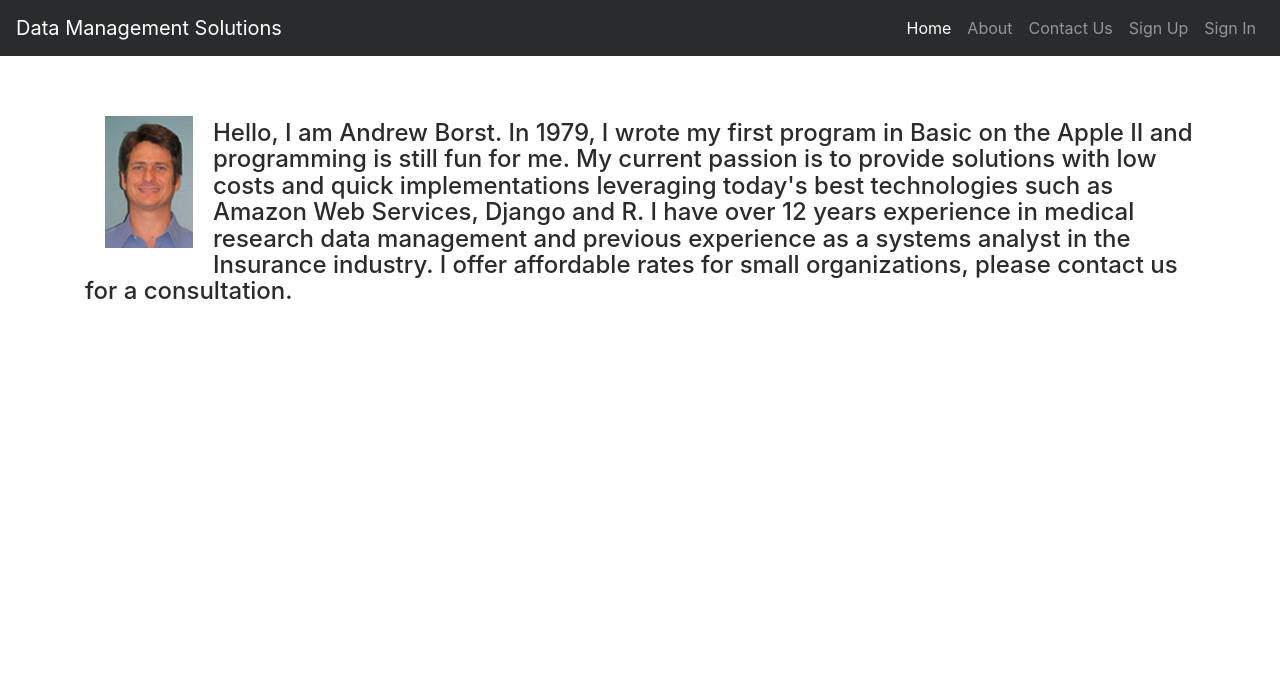
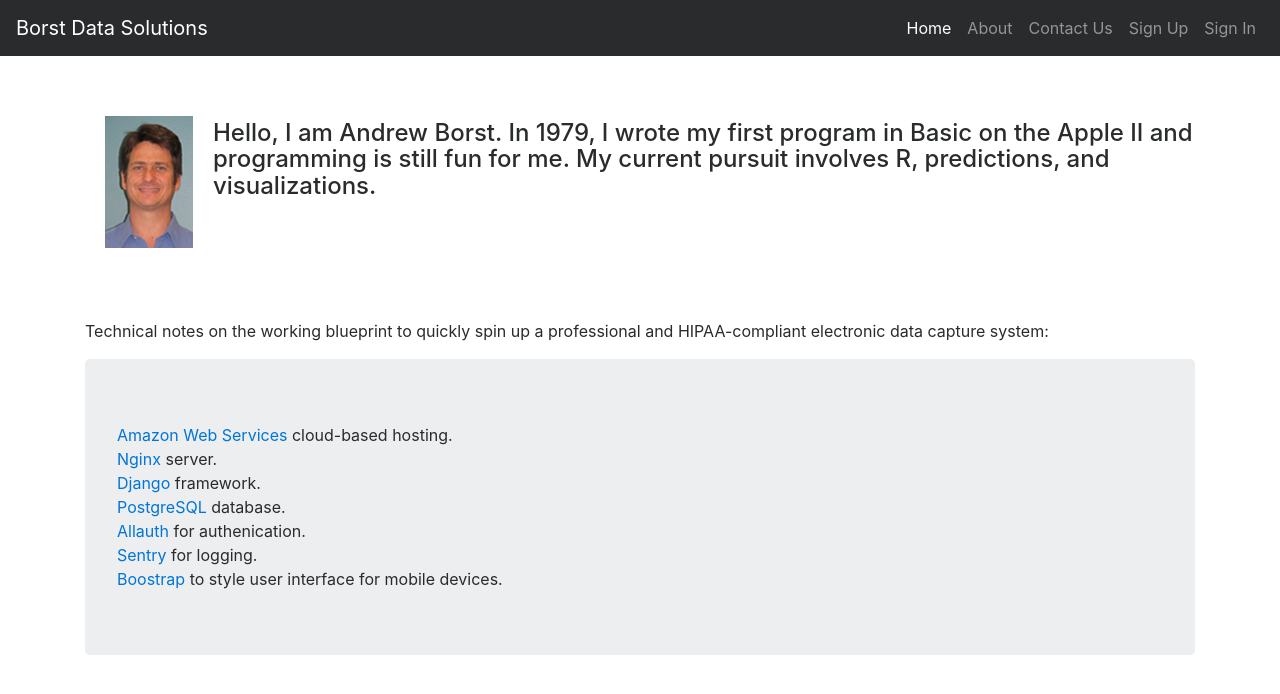
Before and after one commit to AndrewBorst/statapp, a Django app: page /about/ in a window 1280 px wide. Shown: the top 694 px of the page. Run offline with Django 3.2, Linux system fonts and the light colour scheme; some libraries are stand-ins or nearby versions.

Commit message:
no consulting talk

```diff
--- a/statapp/templates/base.html
+++ b/statapp/templates/base.html
@@ -5,7 +5,7 @@
 <head>
   <meta charset="utf-8">
   <meta http-equiv="x-ua-compatible" content="ie=edge">
-  <title>{% block title %}Data Management {% endblock title %}</title>
+  <title>{% block title %}Borst! {% endblock title %}</title>
   <meta name="viewport" content="width=device-width, initial-scale=1.0">
   <meta name="description" content="">
   <meta name="author" content="">
@@ -36,7 +36,7 @@
           <span class="navbar-toggler-icon"></span>
         </button>
 
-      <a class="navbar-brand" href="{% url 'home' %}">Data Management Solutions</a>
+      <a class="navbar-brand" href="{% url 'home' %}">Borst Data Solutions</a>
 
       <div class="collapse navbar-collapse" id="navbarSupportedContent">
         <ul class="navbar-nav ml-auto w-100 justify-content-end">
--- a/statapp/templates/pages/about.html
+++ b/statapp/templates/pages/about.html
@@ -5,11 +5,23 @@
 <div class="content-heading">
         <br>
         <h4>Hello, I am Andrew Borst. In 1979, I wrote my first program in Basic on the Apple II and programming is still fun
-                for me. My current passion is to provide solutions with low costs and quick implementations leveraging today's
-                best technologies such as Amazon Web Services, Django and R. I have over 12 years experience in medical research
-                data management and previous experience as a systems analyst in the Insurance industry. I offer affordable
-                rates for small organizations, please contact us for a consultation. </h4>
+                for me. My current pursuit involves R, predictions, and visualizations. </h4>
 </div>
 <br>
+      <p><br><br><br></p>
+      <p>Technical notes on the working blueprint to quickly spin up a professional and HIPAA-compliant electronic data capture
+        system: </p>
+      <ul class="list-unstyled">
+        <div class="jumbotron">
+          <li><a href="https://aws.amazon.com/">Amazon Web Services</a> cloud-based hosting. </li>
+          <li><a href="https://www.nginx.com/">Nginx</a> server. </li>
+          <li><a href="https://www.djangoproject.com/">Django</a> framework. </li>
+          <li><a href="https://www.postgresql.org/about/">PostgreSQL</a> database.</li>
+          <li><a href="https://www.intenct.nl/projects/django-allauth/">Allauth</a> for authenication.</li>
+          <li><a href="https://sentry.io/welcome/">Sentry</a> for logging. </li>
+          <li><a href="http://getbootstrap.com/"> Boostrap</a> to style user interface for mobile devices. </li>
+        </div>
+      </ul>
+
 <!--<img src="{% static 'images/appleII_sm.jpg' %}" alt="Apple II" />-->
 {% endblock content %}
```
Also changed, not shown: statapp/templates/pages/home.html (+6 -23 lines).
